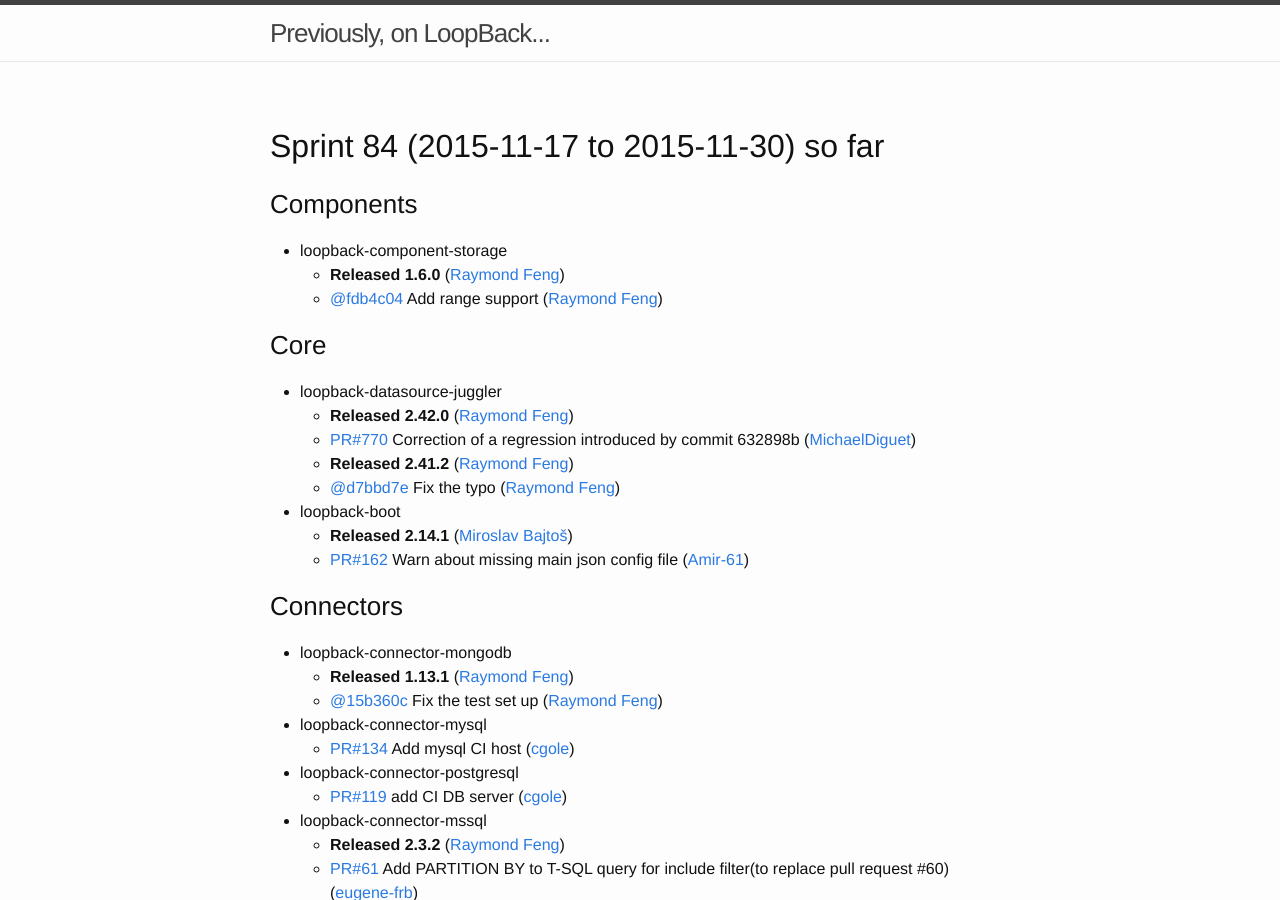
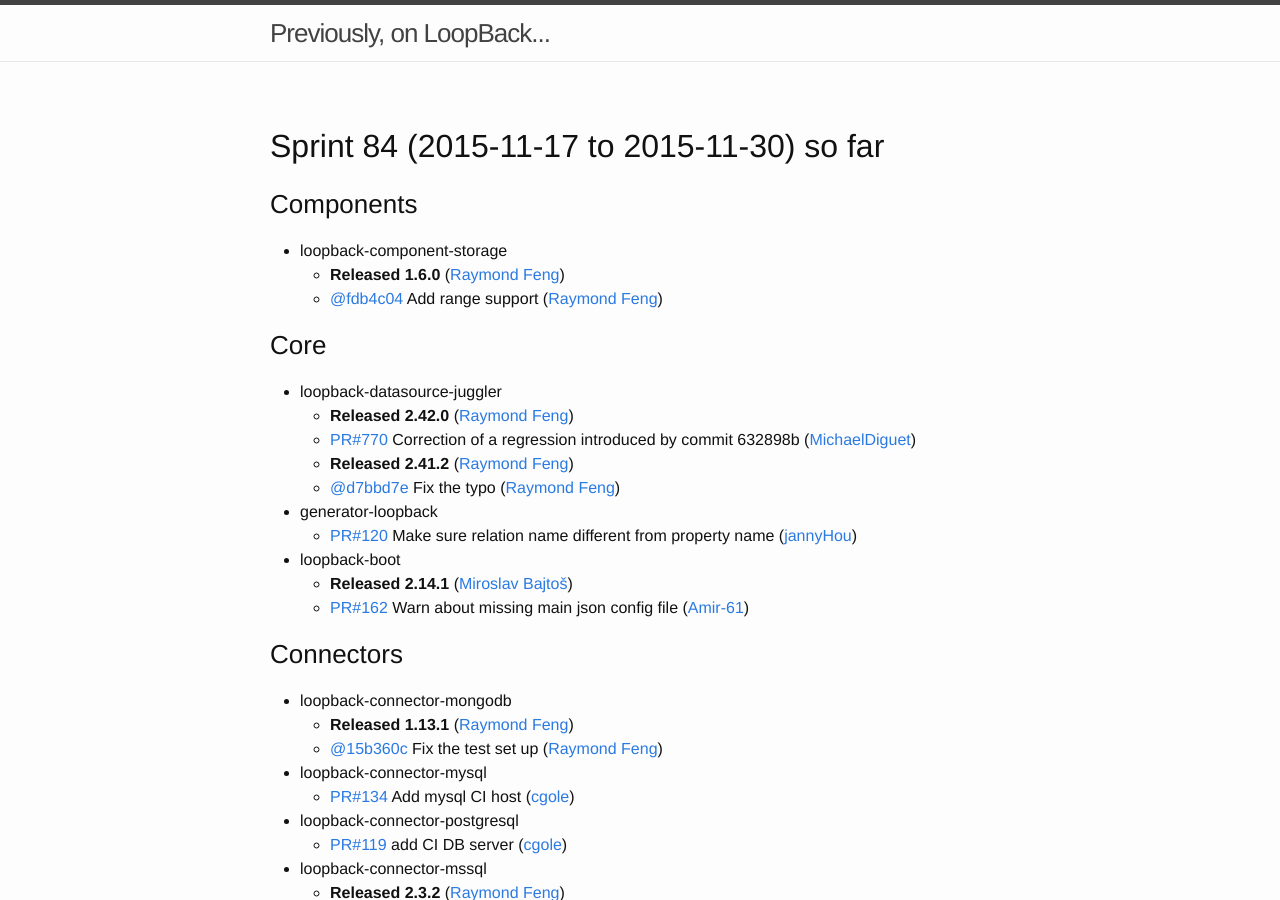
Before and after one commit to strongloop/loopback, a Jekyll site: the page built from index.md, in a window 1280 px wide and 900 px high. Built offline with Jekyll 4.4.1, drawn with Linux system fonts in a browser that asks for light colours.

Commit message:
Update changelog

```diff
--- a/index.md
+++ b/index.md
@@ -15,6 +15,8 @@
    * [PR#770](https://github.com/strongloop/loopback-datasource-juggler/pull/770) Correction of a regression introduced by commit 632898b ([MichaelDiguet](https://github.com/MichaelDiguet))
    * **Released 2.41.2** ([Raymond Feng](https://github.com/raymondfeng))
    * [@d7bbd7e](https://github.com/strongloop/loopback-datasource-juggler/commit/d7bbd7e215073f6d484ebe06c132d19ba2aa4d72) Fix the typo ([Raymond Feng](https://github.com/raymondfeng))
+ * generator-loopback
+   * [PR#120](https://github.com/strongloop/generator-loopback/pull/120) Make sure relation name different from property name ([jannyHou](https://github.com/jannyHou))
  * loopback-boot
    * **Released 2.14.1** ([Miroslav Bajtoš](https://github.com/bajtos))
    * [PR#162](https://github.com/strongloop/loopback-boot/pull/162) Warn about missing main json config file ([Amir-61](https://github.com/Amir-61))
```
